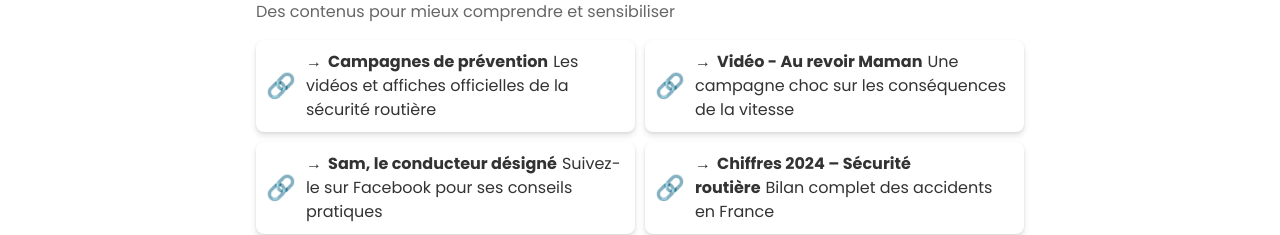
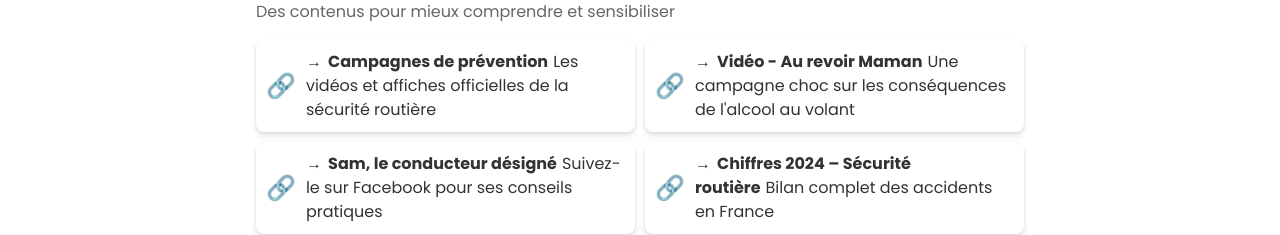
Before and after one commit to aeecleclair/safety_cards_react, a React (Vite) app in the folder front/: page /accident in a window 1280 px wide. Shown: the part 5127-5362 px from the top of the page. Built offline with nearby package versions, Linux system fonts and the light colour scheme.

Commit message:
v1.8.9 ptite correction accident de la route

```diff
--- a/front/src/pages/Vie-courante/Accidents-circu.jsx
+++ b/front/src/pages/Vie-courante/Accidents-circu.jsx
@@ -80,7 +80,7 @@ const ressourcesUtiles = [
   {
     link: "https://www.youtube.com/watch?v=cIybaOWeJlU",
     label: "Vidéo - Au revoir Maman",
-    description: "Une campagne choc sur les conséquences de la vitesse"
+    description: "Une campagne choc sur les conséquences de l'alcool au volant"
   },
   {
     link: "https://www.facebook.com/SamLeConducteurEngage",
```
